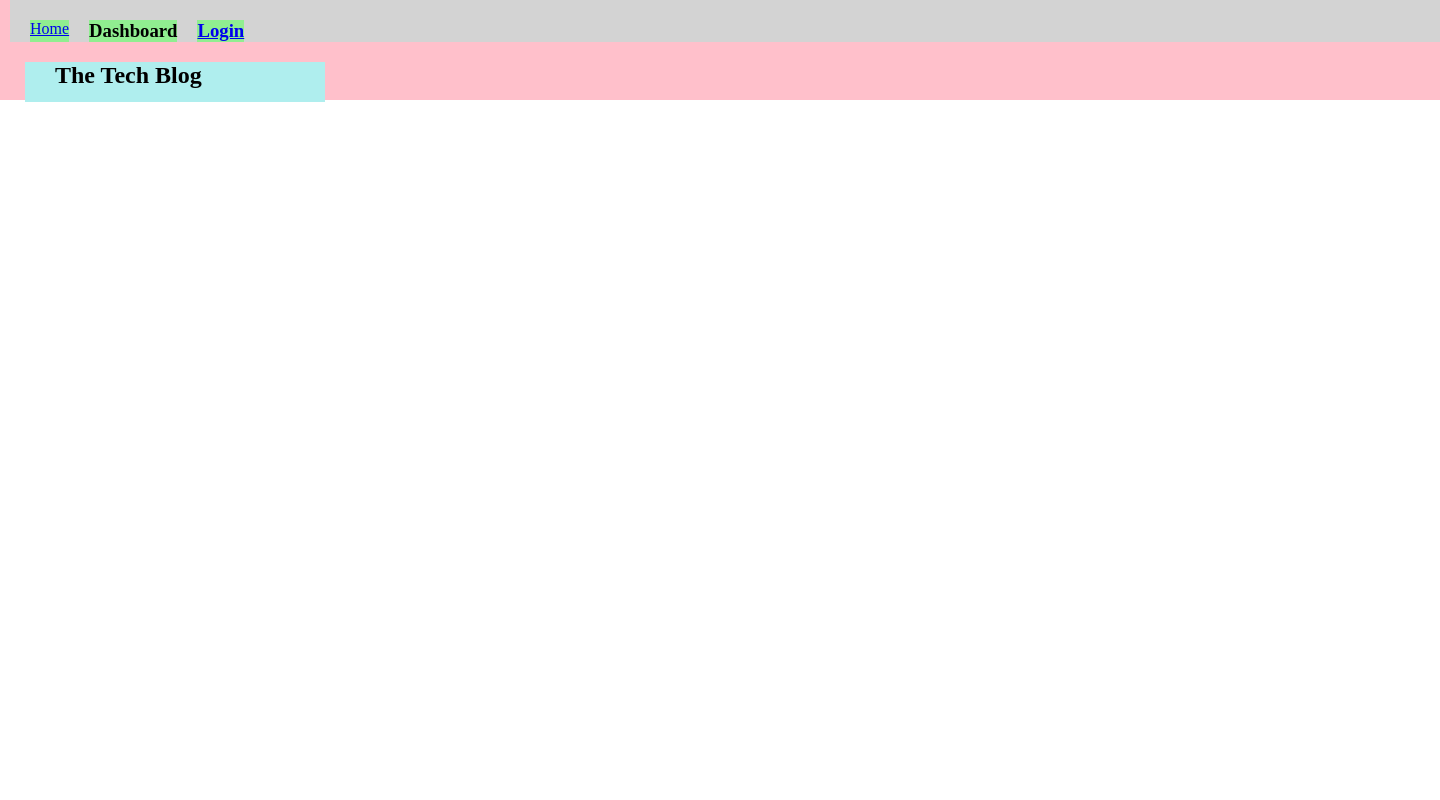
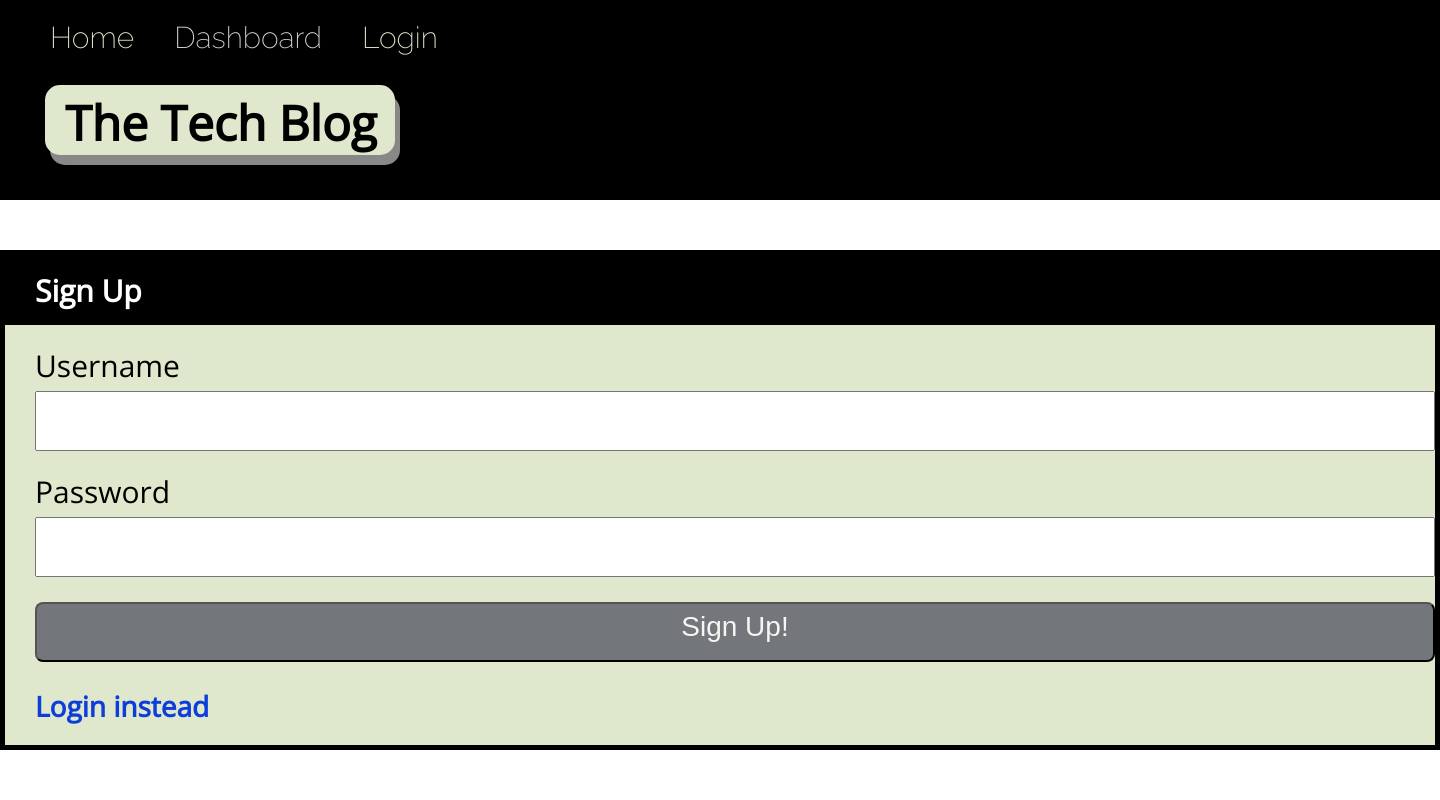
Before and after one commit to sasimapatterson/tech-blog, a Node server app: page /signup in a window 1440 px wide. Run offline with Node 20, Linux system fonts and the light colour scheme; some libraries are stand-ins or nearby versions.

Commit message:
added signup.handlebars, style the blog, get the home, login and signup to link to eachother.

```diff
--- a/public/css/style.css
+++ b/public/css/style.css
@@ -6,76 +6,122 @@
 }
 
 body {
+    font-family: 'Open Sans', sans-serif;;
     /* background-color: yellow; */
 }
 
 /* Homepage */
 .nav-wrap {
-    height: 100px;
-    background: pink;
+    height: 200px;
+    max-width: 1700px;
+    margin: auto;
+    background: black;
 }
 
-nav ul{
-    display: flex;
-    margin-left: 10px;
-    background-color: lightgray;
+a:link, a:visited {
+    text-decoration: none;
+    color: #DFE8CC;
 
 }
 
+ul {
+    display: flex;
+    margin-left: 10px;
+    width: 550px;
+    /* background-color: lightgray; */
+    font-family: 'Raleway', sans-serif;
+    font-size: 30px;
+    color: lightgray;
+}
+
+
 li {
-    background-color: lightgreen;
-    margin-left: 20px;
+    margin-left: 40px;
     list-style: none;
     margin-top: 20px;
 }
 
 h1 {
-    margin-left: 25px;
-    margin-top: 20px;
-    background: paleturquoise;
-    width: 300px;
-    height: 40px;
-    padding-left: 30px;
-
+    margin-left: 45px;
+    margin-top: 30px;
+    background: #DFE8CC;    /* #C6EBC5;*/
+    width: 350px;
+    height: 70px;
+    padding-top: 5px;
+    padding-left: 20px;
+    border-radius: 15px;
+    box-shadow: 5px 10px #888888;
+    font-size: 48px;
 }
 
 /* main.handlebars and single-post.handlebars */
 .post {
-    max-width: 1800px;
-    height: auto;
+    max-width: 1500px;
+    height: 220px;
     margin: auto;
     margin-top: 40px;
-    background: yellow;
+    border: 5px solid black;
+    background: #DFE8CC;
 }
 .post-title {
     display: flex;
     justify-content: space-between;
-    height: 50px;
-    background: lightgoldenrodyellow;
+    /* height: 60px; */
+    width: 1490px;
+    margin-right: 20px;
+    height: 70px;
+    background: black;
+}
 
+.post-title h3 {
+    margin-left: 20px;
+    margin-top: 12px;
+    font-size: 30px;
+    color: lightgray;
+}
+
+.post-title p {
+    margin-right: 20px;
+    margin-top: 8px;
+    color: lightgrey;
+    font-size: 20px;
+}
+
+p {
+    font-size: 26px;
+    margin-top: 30px;
+    margin-left: 20px;
+    margin-right: 20px;
+    line-height: 40px;
 }
 
 /* Don't forget to remove display: none */
 /* single-post.handlebars (comment area) */
 .comment-box {
     /* display: none; */
-    max-width: 1800px;
-    height: 400px;
+    width: 1490px;
+    margin-right: 20px;
+    height: 430px;
     margin: auto;
     margin-top: 50px;
-    background: lightgreen;
+    background: #DFE8CC;
+    border: 5px solid black;
 }
 /* Don't forget to remove display:none */
 .top-part {
     /* display: none; */
-    max-width: 1800px;
-    height: 50px;
+    /* max-width: 1800px; */
+    height: 70px;
     background: black;
 }
 
 textarea {
     margin-left: 50px;
     margin-top: 20px;
+    width: 1400px;
+    height: 150px;
+    border: 5px solid #34B3F1;
+    font-size: 24px;
 }
 
 .comment-label {
@@ -85,16 +131,21 @@ textarea {
 }
 
 .btn-submit {
-    height: 90px;
-    width: 1700px;
+    height: 60px;
+    width: 1400px;
     margin-left: 50px;
-    margin-top: 20px;
+    margin-top: 10px;
+    padding-top: 8px;
     padding-bottom: 10px;
+    border-radius: 8px;
+    background-color: #73777B;
+    font-size: 28px;
+    color: #F7F5F2;
+    margin-top: 25px;
 }
 
-.submit {
-    font-size: 35px;
-}
+/* #DDDDDD; */
+
 /* ------ Login --------- */
 /* login.handlebars */
 .login-heading {
@@ -105,7 +156,7 @@ textarea {
     background: black;
 }
 
-.loggin-heading h2{
+.login-heading h2 {
     font-size: 30px;
     margin-left: 30px;
     padding-top: 15px;
@@ -113,22 +164,91 @@ textarea {
 
 .login {
     /* display: none; */
+    max-width: 1490px;
+    height: 500px;
+    margin: auto;
+    margin-top: 50px;
+    /* background: lightgreen; */
+    background: #DFE8CC;
+    border: 5px solid black;
+}
+
+ .login-form {
+    margin-top: 20px;
+ }
+
+.login-form input {
+    width:  1400px;
+    height: 60px;
+    margin-left: 30px;
+    margin-top: 5px;
+    margin-bottom: 20px;
+    font-size: 25px;
+}
+
+.username-label, .psw-label {
+    font-size: 30px;
+    margin-left: 30px;
+    /* background: gray; */
+}
+
+.btn-login {
+    height: 60px;
+    width: 1400px;
+    margin-left: 30px;
+    margin-top: 5px;
+    padding-bottom: 10px;
+    font-size: 35px;
+    border-radius: 8px;
+    background-color: #73777B;
+    font-size: 28px;
+    color: #F7F5F2;
+}
+
+.re-direct {
+    margin-left: 30px;
+    margin-top: 25px;
+}
+
+.re-direct a {
+    font-size: 28px;
+    color: #0E3EDA;
+
+}
+/* #3330E4;#3B44F6;    */
+/* ----- Sign Up ------- */
+.signup-heading {
+    /* display: none; */
+    color: white;
     max-width: 1800px;
-    height: 400px;
+    height: 70px;
+    background: black;
+}
+
+.signup-heading h2 {
+    font-size: 30px;
+    margin-left: 30px;
+    padding-top: 15px;
+}
+
+.signup {
+    /* display: none; */
+    max-width: 1490px;
+    height: 500px;
     margin: auto;
     margin-top: 50px;
     background: lightgreen;
+    background: #DFE8CC;
+    border: 5px solid black;
 }
 
-/* .user-login {
-    margin-top: 40px;
-} */
- .login-form {
+ .signup-form {
     margin-top: 20px;
  }
-.login-form input {
-    width:  1700px;
-    height: 90px;
+
+.signup-form input {
+    width:  1400px;
+    height: 60px;
     margin-left: 30px;
     margin-top: 5px;
     margin-bottom: 20px;
@@ -136,18 +256,15 @@ textarea {
 
 }
 
-.username-label, .psw-label {
-    font-size: 30px;
+.btn-signup {
+    height: 60px;
+    width: 1400px;
     margin-left: 30px;
-
-    /* background: gray; */
-}
-
-.btn-login {
-    height: 90px;
-    width: 1700px;
-    margin-left: 30px;
-    margin-top: 20px;
+    margin-top: 5px;
     padding-bottom: 10px;
     font-size: 35px;
+    border-radius: 8px;
+    background-color: #73777B;
+    font-size: 28px;
+    color: #F7F5F2;
 }
--- a/views/layouts/main.handlebars
+++ b/views/layouts/main.handlebars
@@ -5,6 +5,10 @@
   <meta charset="UTF-8">
   <meta http-equiv="X-UA-Compatible" content="IE=edge">
   <meta name="viewport" content="width=device-width, initial-scale=1.0">
+  <link rel="preconnect" href="https://fonts.googleapis.com">
+  <link rel="preconnect" href="https://fonts.gstatic.com" crossorigin>
+  <link href="https://fonts.googleapis.com/css2?family=Open+Sans:wght@300;400&family=Raleway:wght@200&display=swap"
+    rel="stylesheet">
   <title>Tech Blog</title>
   <link rel="stylesheet" href="/css/style.css">
 </head>
@@ -15,12 +19,12 @@
       <ul>
         <li><a href="/">Home</a> </li>
         <li>
-          <h3>Dashboard</h3>
+          Dashboard
         </li>
         {{#if loggedIn}}
         <li><button id="logout" class="hide-btn">Logout</button></li>
         {{else}}
-        <li><h3><a href="/login">Login</h3></a></li>
+        <li><a href="/login">Login</a></li>
         {{/if}}
       </ul>
       <h1>The Tech Blog</h1>
--- a/views/login.handlebars
+++ b/views/login.handlebars
@@ -11,10 +11,13 @@
                 <input type="text" id="password-login"><br>
                 <div>
                     <button type="submit" id="user-login" class="btn-login">
-                            Login
+                        Login!
                     </button>
                     <!-- <input type="submit" value="Login"> -->
             </form>
+            <div class="re-direct">
+                <h3> <a class="re-direct-link" href="/signup"> Sign up instead </a> </h3>
+            </div>
         </div>
     </div>
 </section>
--- a/views/signup.handlebars
+++ b/views/signup.handlebars
@@ -0,0 +1,24 @@
+<section>
+        <div class="signup">
+            <div class="signup-heading">
+                <h2>Sign Up</h2>
+            </div>
+            <div class="user-signup">
+                <form class="signup-form">
+                    <label for="username" class="username-label">Username</label><br>
+                    <input type="text" id="username-signup"><br>
+                    <label for="psw" class="psw-label">Password</label><br>
+                    <input type="text" id="password-signup"><br>
+                    <div>
+                        <button type="submit" id="user-signup" class="btn-signup">
+                            Sign Up!
+                        </button>
+                </form>
+                <div class="re-direct">
+                    <h3> <a class="re-direct-link" href="/login"> Login instead </a> </h3>
+                </div>
+            </div>
+        </div>
+    </section>
+
+     <script src="/js/signup.js"></script>
```
Also changed, not shown: controllers/dashboard-routes.js (+24 -1 lines), public/js/login.js (+0 -25 lines), template.html (+20 -20 lines). Lines whose indentation alone changed are shown as unchanged.
